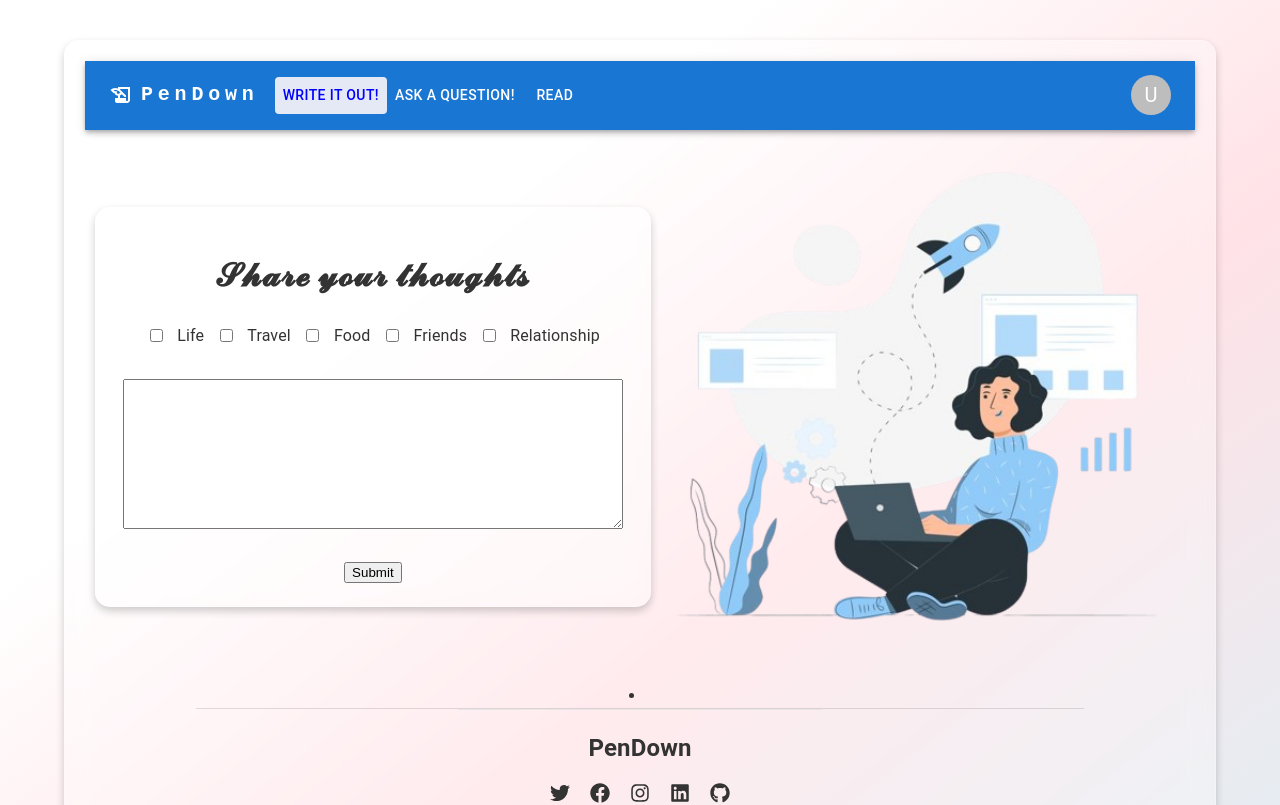
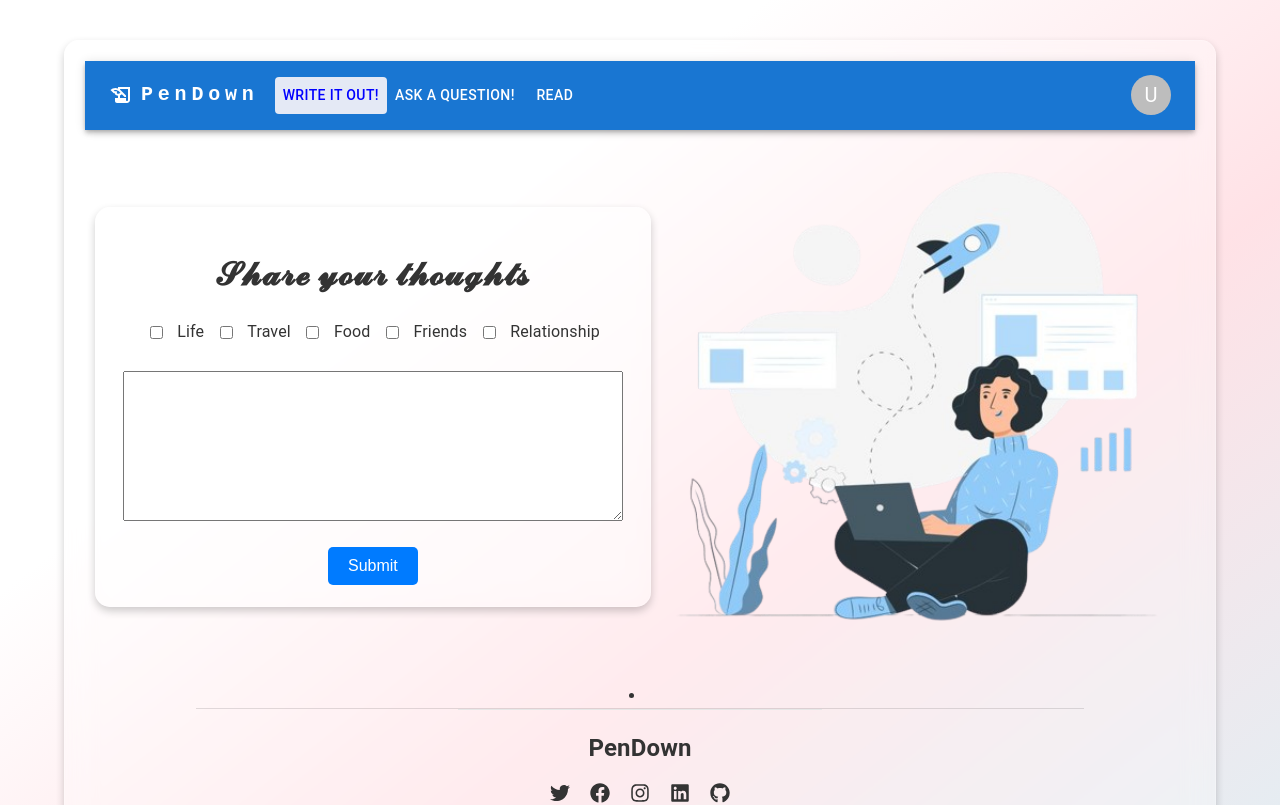
Before and after one commit to kainaat0110/Pendown, a React (Create React App) app: page /writing in a window 1280 px wide. Shown: the top 805 px of the page. Built offline with nearby package versions, Linux system fonts and the light colour scheme.

Commit message:
fixed submit button

```diff
--- a/src/Pages/AskQuestion.js
+++ b/src/Pages/AskQuestion.js
@@ -131,7 +131,23 @@ export default function AskQuestion() {
                 </textarea>
 
               <div class="modal__footer">
-              <input class="btn btn-primary" type="submit" value="Submit" />
+              <button
+                  style={{
+                    backgroundColor: '#007BFF',
+                    color: 'white',
+                    border: 'none',
+                    padding: '10px 20px',
+                    cursor: 'pointer',
+                    borderRadius: '5px',
+                    fontSize: '16px',
+                    transition: 'background-color 0.3s',
+                    width: '100%'
+                  }}
+                  onMouseEnter={(e) => e.currentTarget.style.backgroundColor = '#0056b3'}
+                  onMouseLeave={(e) => e.currentTarget.style.backgroundColor = '#007BFF'}
+                >
+                  Submit
+                </button>
               </div>
 
            </Container>
--- a/src/Pages/WritingPage.js
+++ b/src/Pages/WritingPage.js
@@ -121,7 +121,23 @@ function WritingPage(){
                 </textarea>
                 <br />
                 <div class="modal__footer">
-                  <Button class="button">Submit</Button>
+                <button
+                  style={{
+                    backgroundColor: '#007BFF',
+                    color: 'white',
+                    border: 'none',
+                    padding: '10px 20px',
+                    cursor: 'pointer',
+                    borderRadius: '5px',
+                    fontSize: '16px',
+                    transition: 'background-color 0.3s',
+                    width: '100%'
+                  }}
+                  onMouseEnter={(e) => e.currentTarget.style.backgroundColor = '#0056b3'}
+                  onMouseLeave={(e) => e.currentTarget.style.backgroundColor = '#007BFF'}
+                >
+                  Submit
+                </button>
                 </div>
 
                 </Container>
```
